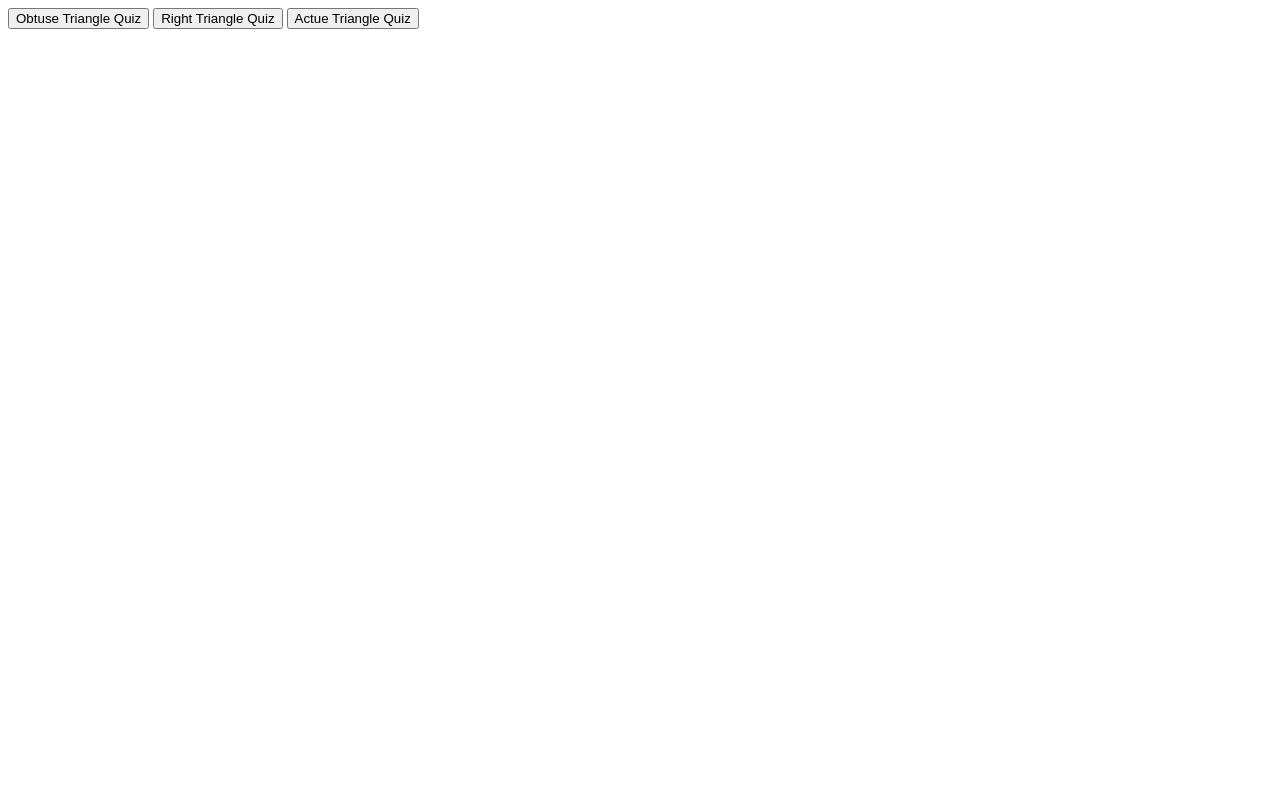
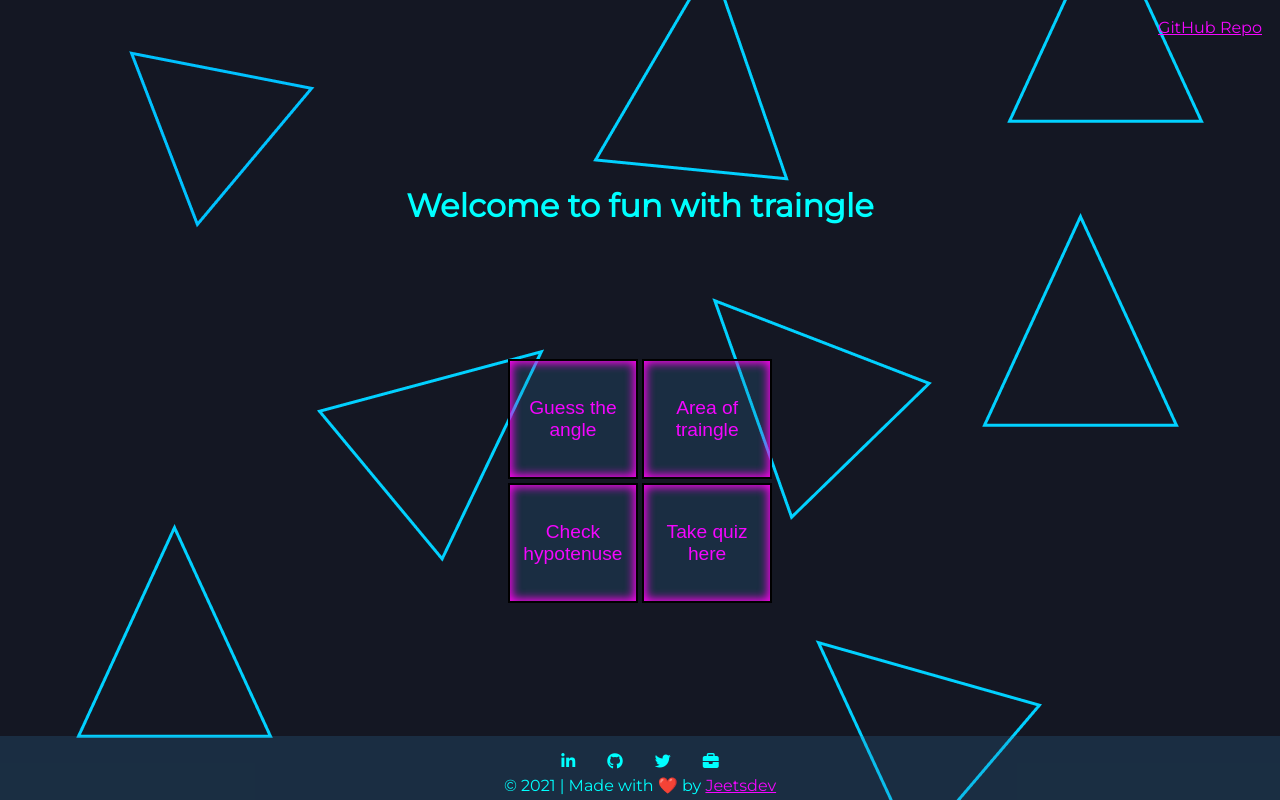
Before and after one commit to jeetech77/Build-Trangle-Quiz, a plain HTML site: page index.html in a window 1280 px wide. Drawn offline with Linux system fonts and the light colour scheme.

Commit message:
WOP : Landing Page Done

```diff
--- a/index.html
+++ b/index.html
@@ -4,11 +4,56 @@
     <meta charset="UTF-8">
     <meta http-equiv="X-UA-Compatible" content="IE=edge">
     <meta name="viewport" content="width=device-width, initial-scale=1.0">
+    <script src="https://kit.fontawesome.com/1ad4d3ae1e.js" crossorigin="anonymous"></script>
     <title>Document</title>
+    <link rel="stylesheet" href="style.css">
 </head>
 <body>
-    <a href="/quiz/obtuse.html"><button>Obtuse Triangle Quiz</button></a>
-    <a href="/quiz/right.html"><button>Right Triangle Quiz</button></a>
-    <a href="/quiz/acute.html"><button>Actue Triangle Quiz</button></a>
+    <div class="container">
+        <nav>
+        <a href="" class="repo-link btnhover">GitHub Repo</a>
+        </nav>
+        <div class="heading common">
+            <h1>Welcome to fun with traingle</h1>
+        </div>
+        <div class="btn-section common">
+            <div class="box-input box">
+                <a href="/quiz/obtuse.html"><button class="btn">Guess the angle</button></a>
+                <a href="/quiz/right.html"><button class="btn">Area of traingle</button></a>
+            </div>
+            <div class="box-output box">
+                <a href="/quiz/acute.html"><button class="btn">Check hypotenuse</button></a>
+                <a href="/quiz/acute.html"><button class="btn">Take quiz here</button></a>
+            </div>
+        </div>
+        <footer class="social common">
+            <ul class="common">
+                <li class="social-li">
+                    <a href="https://www.linkedin.com/in/ranjeet-singh-a07017205" target="_blank" class="social-links">
+                        <i class="fa fa-linkedin"></i>
+                    </a>
+                </li>
+                <li class="social-li">
+                    <a href="https://github.com/jeetsdev" target="_blank" class="social-links">
+                        <i class="fa fa-github"></i>
+                    </a>
+                </li>
+                <li class="social-li">
+                    <a href="https://twitter.com/jeetsdev" target="_blank" class="social-links">
+                        <i class="fa fa-twitter"></i>
+                    </a>
+                </li>
+                <li class="social-li">
+                    <a href="https://jeetsdev.netlify.app" target="_blank" class="social-links">
+                        <i class="fa fa-briefcase"></i>
+                    </a>
+                </li>
+            </ul>
+            <p>© 2021 | Made with <span> ❤️ </span> by
+                <a href="https://twitter.com/jeetsdev" class="social-links btnhover">Jeetsdev
+                </a>
+            </p>
+        </footer>
+    </div>
 </body>
 </html>
--- a/style.css
+++ b/style.css
@@ -1,63 +1,107 @@
+@import url('https://fonts.googleapis.com/css2?family=Montserrat&display=swap');
 *{
-    transition: all .5s linear;
+    margin: 0%;
+    box-sizing: border-box;
+    transition: all .1s linear;
+    --primary-color:rgba(49, 122, 170, 0.226);;
+    --sec-color:rgb(244, 6, 255);
 }
 body{
-    color: #000000;
-    text-align: center;
-    background:linear-gradient(90deg, rgb(48, 94, 91)  , rgb(55, 104, 104),rgb(112, 119, 75));
+    color: aqua;
+    font-family: 'Montserrat',
+    'sans-serif';
+    background: linear-gradient(90deg, rgb(17, 102, 102),rgb(63, 23, 23));
+    background: url(./images/CoverTraingle.png)  center no-repeat fixed;
 }
-h1{
-    text-transform: capitalize;
+.container{
+    min-height: 100vh;
+    display: grid;
+    grid-template-areas:
+    'nav'
+    'heading'
+    'main'
+    'footer';
+    place-content: space-between;
 }
-.text-container{
-    font-weight: bolder;
-    font-size: large;
-    margin-bottom: 1rem;
+
+nav{
+    display: flex;
+    justify-content:flex-end;
+    grid-area: nav;
 }
-.text-container span{
-    color: rgb(90, 6, 6);
-    display: block;
-    margin: 1rem;
+nav a{
+    color: var(--sec-color);
+    margin: .5rem;
+    padding: 10px;
 }
-#user-input{
-    outline: none;
-    border: 1px dashed black;
-    padding: .5rem;
-    text-align: center;
-    background-color: inherit;
-    border-radius: 10px;
-    width: 15rem;
+.btn:hover{
+    text-decoration: none;
     color: aqua;
 }
-#user-input:hover {
-    width: 16rem;
-    border: 1px solid aqua;
+.common{
+    width: 100vw;
+    display: flex;
+    align-items: center;
+    justify-content: center;
 }
-#user-input::placeholder{
-    color: black;
+.heading{
+    text-align: center;
+    word-break:normal;
+    grid-area: heading;
 }
-button{
-    background-color: inherit;
-    display: block;
-    padding: .5rem 1rem;
-    margin: 1rem auto;
-    width: 8rem;
+.btn-section{
+    flex-direction: column;
+    grid-area: main;
+}
+@media screen and (max-width:300px) {
+    .box{
+        display: flex;
+        flex-direction: column;
+    }
+
+}
+.btn{
+    box-shadow: inset 0px 0px 10px 2px rgb(255, 0, 242);
     outline: none;
-    border: 1px solid black;
-    border-radius: 10px;
+    border: 2px solid black;
+    background-color: var(--primary-color);
+    font-size: larger;
+    width: 130px;
+    height: 120px;
+    color: var(--sec-color);
+    margin: 2px 0;
 }
-button:hover{
-    border-color: aqua;
-    width: 9rem;
+.btnhover:hover{
+    color: aqua;
+    text-decoration:none;
+
+}
+footer{
+    background-color: var(--primary-color);
+    padding-top: 1rem;
+    flex-direction: column;
+    grid-area: footer;
+}
+footer ul{
+    padding: 0%;
+    list-style: none;
+}
+footer ul li{
+    margin: 0 1rem;
+}
+footer ul li a{
     color: aqua;
 }
-.output-area{
-    display: flex;
-    width: 50%;
-    align-items: center;
-    justify-content: center;
-    margin: 2rem auto;
-    border-radius: 10px;
-    font-weight: bold;
-    height: 3rem;
+footer ul li a:hover{
+    color: var(--sec-color);
 }
+footer p{
+    margin: 5px;
+    text-align: center;
+}
+footer p a{
+    color: var(--sec-color);
+}
+footer p span{
+    color: red;
+}
```
Also changed, not shown: script.js (+68 -68 lines), images/CoverTraingle.png (added).
